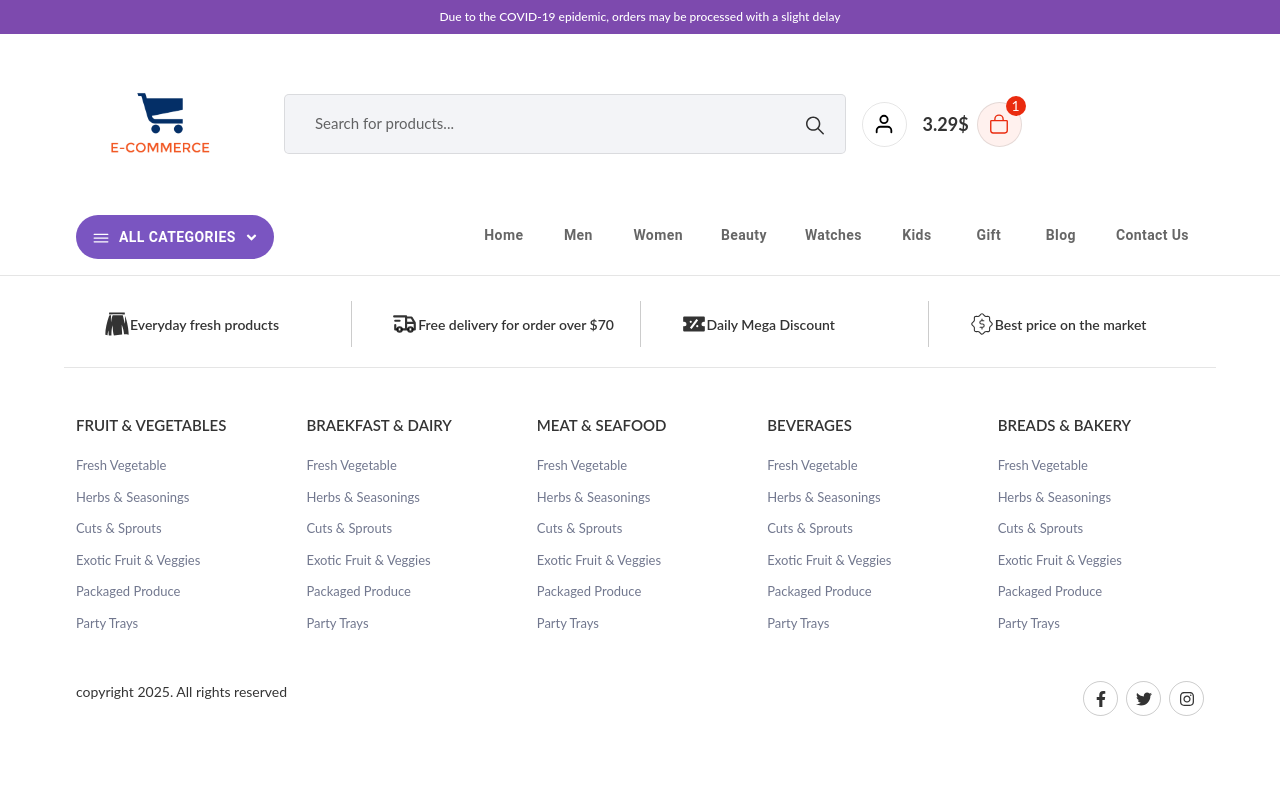
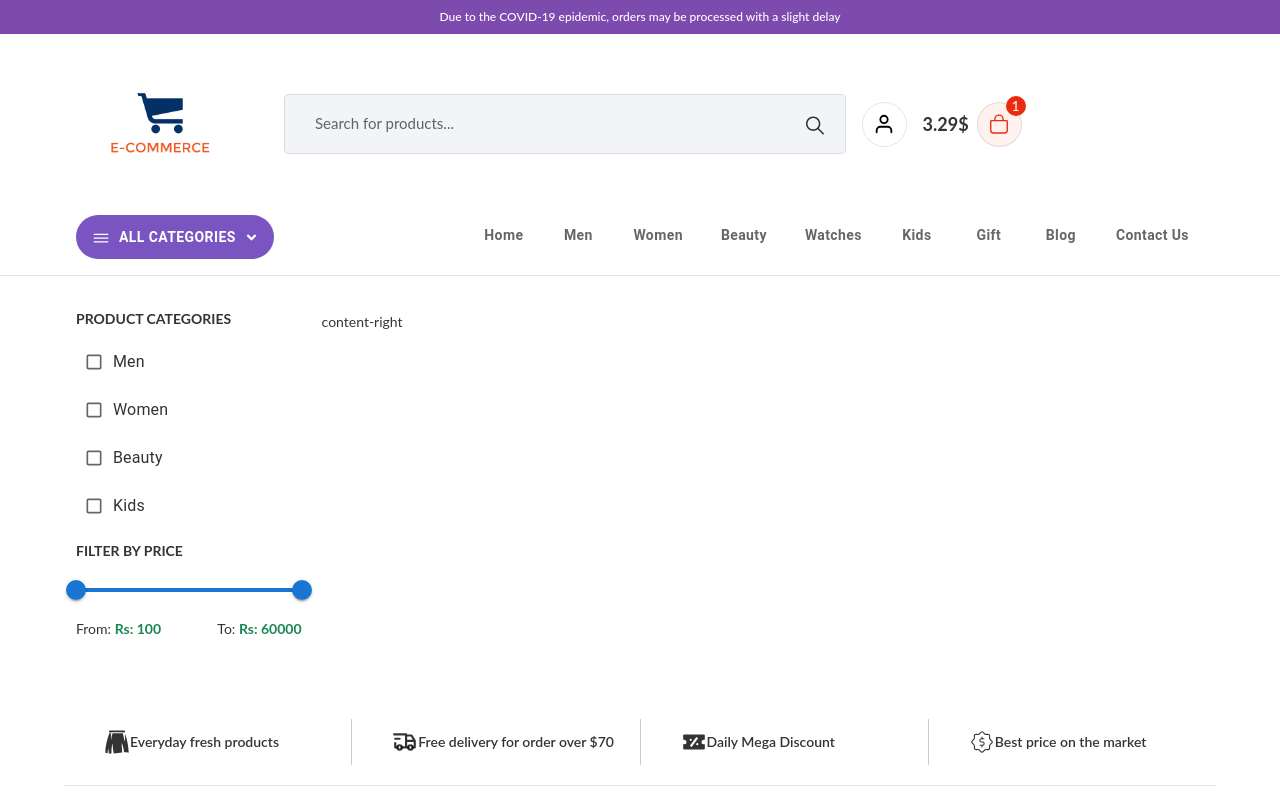
Before and after one commit to hidorika-hikari/E-CommerceWebsite, a React (Create React App) app: page /cat/1 in a window 1280 px wide. Shown: the top 800 px of the page. Built offline with nearby package versions, Linux system fonts and the light colour scheme; no server answers.

Commit message:
range-slider-input -> MUI's Slider

```diff
--- a/package.json
+++ b/package.json
@@ -13,6 +13,7 @@
     "@testing-library/user-event": "^13.5.0",
     "axios": "^1.9.0",
     "bootstrap": "^5.3.6",
+    "range-slider-input": "^2.4.4",
     "react": "^19.1.0",
     "react-dom": "^19.1.0",
     "react-icons": "^5.5.0",
--- a/src/App.css
+++ b/src/App.css
@@ -1030,3 +1030,62 @@ button{
 .productModel .actions button svg{
   font-size: 15px;
 }
+
+.product_Listing_Page{
+  padding: 35px 0px;
+}
+
+.product_Listing_Page .productListing{
+  gap: 20px;
+}
+
+.product_Listing_Page .productListing .sidebar{
+  width: 20%;
+  flex: 0 0 20%;
+}
+
+.product_Listing_Page .productListing .sidebar .filterBox{
+  margin-bottom: 20px;
+}
+
+.product_Listing_Page .productListing .sidebar .filterBox h6{
+  font-weight: 700;
+  font-size: 14px;
+  margin-bottom: 15px;
+}
+
+.product_Listing_Page .productListing .sidebar .scroll{
+  padding-left: 10px;
+  max-height: 180px;
+  overflow-y: scroll;
+  overflow-x: hidden;
+}
+
+.product_Listing_Page .productListing .sidebar .scroll ul li{
+  list-style: none;
+  margin-bottom: 10px;
+  width: 100%;
+}
+
+.css-imrjgg-MuiButtonBase-root-MuiCheckbox-root{
+  padding: 2px !important;
+}
+
+.css-rizt0-MuiTypography-root{
+  font-size: 13px;
+}
+
+.css-1umw9bq-MuiSvgIcon-root{
+  width: 20px !important;
+  height: 20px !important;
+}
+
+.product_Listing_Page .productListing .content_right{
+  width: 80%;
+  flex: 0 0 80%;
+}
+
+.css-imrjgg-MuiButtonBase-root-MuiCheckbox-root.Mui-checked,
+.css-imrjgg-MuiButtonBase-root-MuiCheckbox-root.MuiCheckbox-indeterminate {
+    color: #6d4aae;
+}
--- a/src/App.js
+++ b/src/App.js
@@ -2,6 +2,7 @@ import "bootstrap/dist/css/bootstrap.min.css"
 import './App.css';
 import { BrowserRouter, Route , Routes} from "react-router-dom";
 import Home from "./Pages/Home";
+import Listing from "./Pages/Listing";
 import Header from "./Components/Header";
 import Footer from "./Components/Footer";
 import { createContext, useEffect, useState } from "react";
@@ -40,6 +41,7 @@ function App() {
       <Header/>
       <Routes>
         <Route path="/" exact={true} element={<Home/>}/>
+        <Route path="/cat/:id" exact={true} element={<Listing/>}/>
       </Routes>
       <Footer/>
       {
--- /dev/null
+++ b/src/Components/Sidebar/index.js
@@ -0,0 +1,78 @@
+import { FormGroup } from "@mui/material/FormGroup";
+import FormControlLabel from "@mui/material/FormControlLabel";
+import Checkbox from "@mui/material/Checkbox";
+import RangeSlider from 'range-slider-input';
+import 'range-slider-input/dist/style.css';
+import { useState } from "react";
+import Slider from '@mui/material/Slider';
+
+
+const Sidebar = () => {
+    const [value, setValue] = useState([100, 60000]);
+    const [value2, setValue2] = useState(0);
+
+    return (
+        <>
+            <div className="sidebar">
+                <div className="filterBox">
+                    <h6>PRODUCT CATEGORIES</h6>
+                    <div className="scroll">
+                        <ul style={{ paddingLeft: 0 }}>
+                            <li>
+                                <FormControlLabel className="w-100" control={<Checkbox/>}
+                                label="Men"/>
+                            </li>
+                            <li>
+                                <FormControlLabel className="w-100" control={<Checkbox/>}
+                                label="Women"/>
+                            </li>
+                            <li>
+                                <FormControlLabel className="w-100" control={<Checkbox/>}
+                                label="Beauty"/>
+                            </li>
+                            <li>
+                                <FormControlLabel className="w-100" control={<Checkbox/>}
+                                label="Kids"/>
+                            </li>
+                            <li>
+                                <FormControlLabel className="w-100" control={<Checkbox/>}
+                                label="Men"/>
+                            </li>
+                            <li>
+                                <FormControlLabel className="w-100" control={<Checkbox/>}
+                                label="Women"/>
+                            </li>
+                            <li>
+                                <FormControlLabel className="w-100" control={<Checkbox/>}
+                                label="Beauty"/>
+                            </li>
+                            <li>
+                                <FormControlLabel className="w-100" control={<Checkbox/>}
+                                label="Kids"/>
+                            </li>
+                        </ul>
+                    </div>
+                </div>
+                <div className="filterBox">
+                    <h6>FILTER BY PRICE</h6>
+
+                    <Slider
+                    value={value}
+                    onChange={(e, newValue) => setValue(newValue)}
+                    valueLabelDisplay="auto"
+                    min={100}
+                    max={60000}
+                    step={5}
+                    />
+
+                    <div className="d-flex justify-content-between mt-2">
+                        <span>From: <strong className="text-success">Rs: {value[0]}</strong></span>
+                        <span>To: <strong className="text-success">Rs: {value[1]}</strong></span>
+                    </div>
+                </div>
+            </div>
+        </>
+    );
+};
+
+export default Sidebar;
--- /dev/null
+++ b/src/Pages/Listing/index.js
@@ -0,0 +1,22 @@
+import React from 'react';
+import Sidebar from '../../Components/Sidebar';
+
+const Listing = () => {
+    return (
+        <>
+            <section className='product_Listing_Page'>
+                <div className='container'>
+                    <div className='productListing d-flex'>
+                        <Sidebar/>
+
+                        <div className='content-right'>
+                            content-right
+                        </div>
+                    </div>
+                </div>
+            </section>
+        </>
+    );
+};
+
+export default Listing;
```
Also changed, not shown: 1 other file (tests, documents, lock files or other folders).
